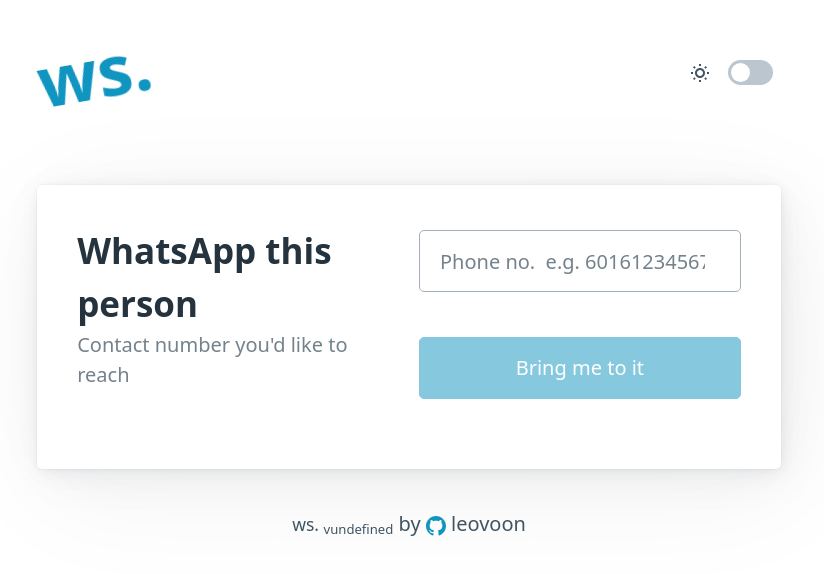
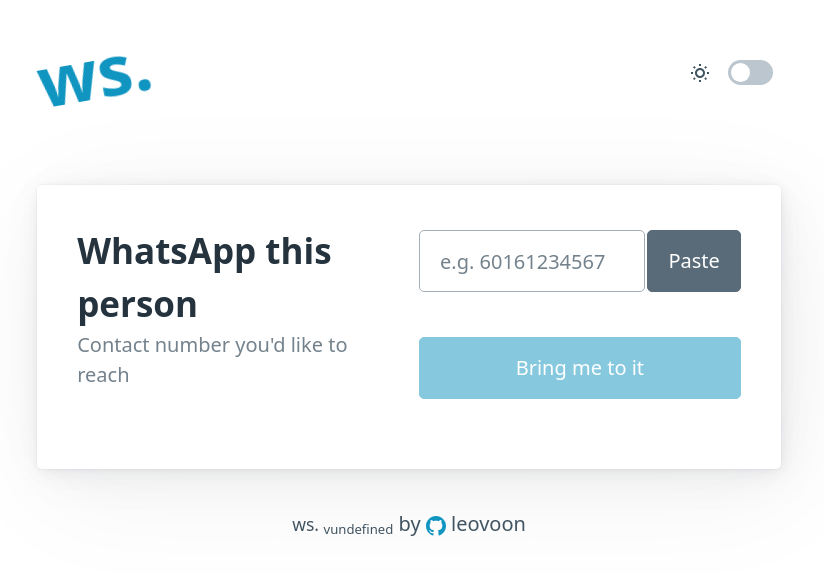
Before and after one commit to leovoon/ws, a SvelteKit app: page / in a window 1280 px wide. Shown: the top 574 px of the page, without its empty margins (231-1055 px from the left). Built offline with nearby package versions, Linux system fonts and the light colour scheme.

Commit message:
feat: Add paste button

```diff
--- a/src/routes/+page.svelte
+++ b/src/routes/+page.svelte
@@ -17,6 +17,10 @@
 	$: isDark = theme === 'dark';
 	$: isEmpty = phone === null || phone === undefined || phone === '';
 
+	const trimPhoneNumber = (phone: string) => {
+		return phone.toString().replace(/[\s\-\.\(\)\+]|[^0-9]/g, '');
+	};
+
 	const handleToggleTheme = () => {
 		theme = theme === 'light' ? 'dark' : 'light';
 		document.documentElement.setAttribute('data-theme', theme);
@@ -24,13 +28,42 @@
 
 	const handleOnChange = () => {
 		if (!isEmpty) {
-			phone = phone.toString().replace(/[\s\-\.\(\)\+]|[^0-9]/g, '');
+			phone = trimPhoneNumber(phone);
 		}
 		return;
 	};
 
 	const handleOnKeyDown = (e: { key: string; preventDefault: () => any }) => {
 		return (e.key === '.' || e.key === '+' || e.key === '-') && e.preventDefault();
+	};
+
+	const handlePasteNumber = async () => {
+		try {
+			const permission = await navigator.permissions.query({ name: 'clipboard-read' });
+			if (permission.state === 'denied') {
+				throw new Error('Not allowed to read clipboard.');
+			}
+			const clipboardContents = await navigator.clipboard.read();
+			for (const item of clipboardContents) {
+				if (!item.types.includes('text/plain')) {
+					alert('Unsupported type of value in clipboard.');
+					return;
+				}
+				const blob = await item.getType('text/plain');
+				if (!blob) {
+					alert('No value in clipboard.');
+					return;
+				}
+				const text = await blob.text();
+				phone = trimPhoneNumber(text);
+				if (!phone) {
+					alert('No number in clipboard.');
+					return;
+				}
+			}
+		} catch (error: any) {
+			console.error(error.message);
+		}
 	};
 </script>
 
@@ -77,7 +110,7 @@
 					}}
 				>
 					<fieldset>
-						<label for="phone">
+						<label class="phone" for="phone">
 							<input
 								type="number"
 								bind:value={phone}
@@ -87,9 +120,12 @@
 								min="0"
 								id="phone"
 								name="phone"
-								placeholder="Phone no.  e.g. 60161234567"
+								placeholder="e.g. 60161234567"
 								required
 							/>
+							<button on:click={handlePasteNumber} type="button" class=" secondary paste-btn"
+								>Paste
+							</button>
 						</label>
 					</fieldset>
 
@@ -119,6 +155,33 @@
 </footer>
 
 <style>
+	/* Chrome, Safari, Edge, Opera */
+	input::-webkit-outer-spin-button,
+	input::-webkit-inner-spin-button {
+		-webkit-appearance: none;
+		margin: 0;
+	}
+
+	/* Firefox */
+	input[type='number'] {
+		-moz-appearance: textfield;
+	}
+
+	label.phone {
+		position: relative;
+		display: flex;
+
+		align-items: center;
+	}
+
+	label.phone .paste-btn {
+		align-self: center;
+		width: max-content;
+		margin-left: 0.1rem;
+		margin-bottom: var(--spacing);
+		margin-top: calc(var(--spacing) * 0.25);
+	}
+
 	footer > p {
 		text-align: center;
 	}
```
